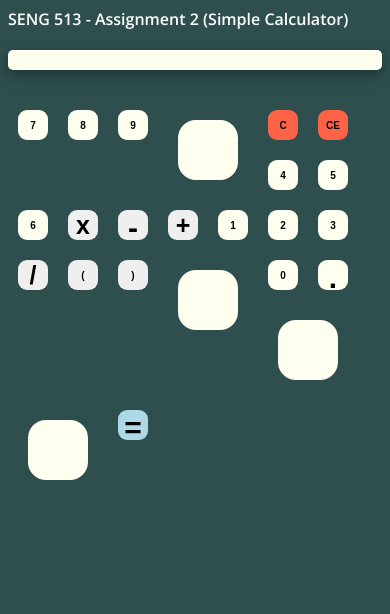
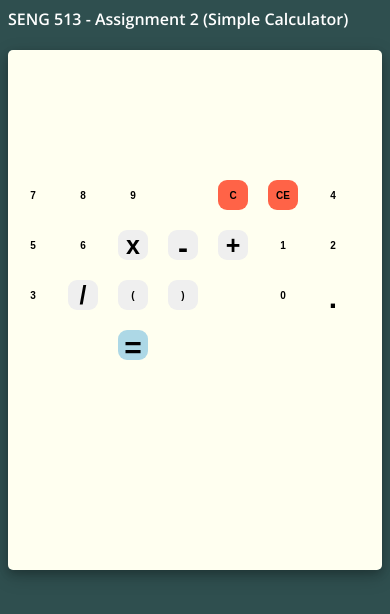
Before and after one commit to jose98orellana/jose98orellana.github.io, a plain HTML site: page index.html in a window 390 px wide. Drawn offline with nearby package versions, Linux system fonts and the light colour scheme.

Commit message:
Update style.css

```diff
--- a/style.css
+++ b/style.css
@@ -85,39 +85,7 @@ button:nth-child(24) {
 }
 /* On screens that are 600px or less, set the background color to olive */
 @media screen and (max-width: 600px) {
-    #calculator {
-        max-width: 100%;
-        height: auto;
-        background-color: ivory;
-        margin: 0 auto;
-        top: 20px;
-        position: relative;
-        border-radius: 5px;
-        box-shadow: 0 4px 8px 0 rgba(0, 0, 0, 0.2), 0 6px 20px 0 rgba(0, 0, 0, 0.19);
-    }
-    #result {
-        height: auto;
-    }
-    #history {
-        text-align: right;
-        height: auto;
-        margin: 0 20px;
-        padding-top: 20px;
-        font-size: 15px;
-        color: #919191;
-    }
-    #output {
-        text-align: right;
-        height: auto;
-        margin: 10px 20px;
-        font-size: 30px;
-        background-color: ivory;
-        color: black;
-    }
-    #keyboard {
-        height: auto;
-    }
-    .operator, .number {
+    .operator, .number, .empty {
         width: 30px;
         height: 30px;
         margin: 10px;
```
